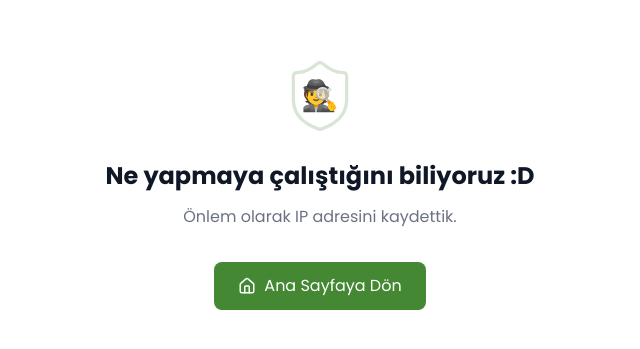
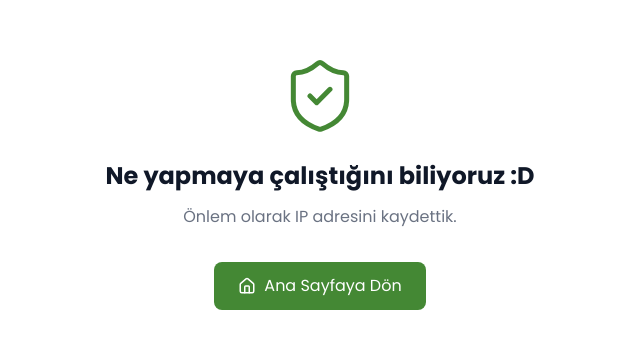
Before and after one commit to Skavces/renel-enerji, a React (Vite) app in the folder frontend/: page /admin in a window 1280 px wide. Shown: the part 153-502 px from the top of the page, without its empty margins (320-960 px from the left). Built offline with nearby package versions, Linux system fonts and the light colour scheme; no server answers.

Commit message:
style(admin): drop emoji and make shield icon more prominent on honeypot notice

```diff
--- a/frontend/src/pages/admin/AdminHoneypot.jsx
+++ b/frontend/src/pages/admin/AdminHoneypot.jsx
@@ -9,12 +9,7 @@ export default function AdminHoneypot() {
       <div className="min-h-screen flex flex-col items-center justify-center px-4 bg-white -mt-16">
         <div className="text-center max-w-lg">
           <div className="flex justify-center mb-6">
-            <div className="relative">
-              <ShieldCheck size={80} className="text-[#448834] opacity-20" strokeWidth={1} />
-              <span className="absolute inset-0 flex items-center justify-center text-3xl">
-                🕵️
-              </span>
-            </div>
+            <ShieldCheck size={80} className="text-[#448834]" strokeWidth={1.5} />
           </div>
 
           <h1 className="text-2xl font-bold text-gray-900 mb-3">
```
